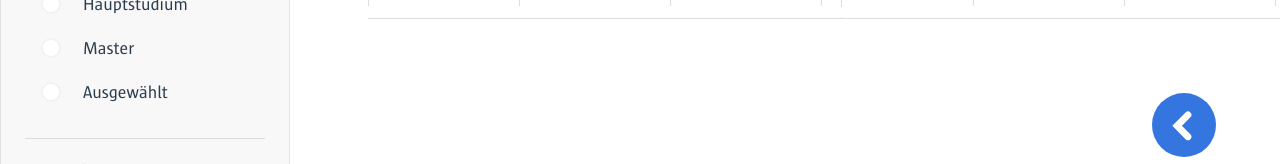
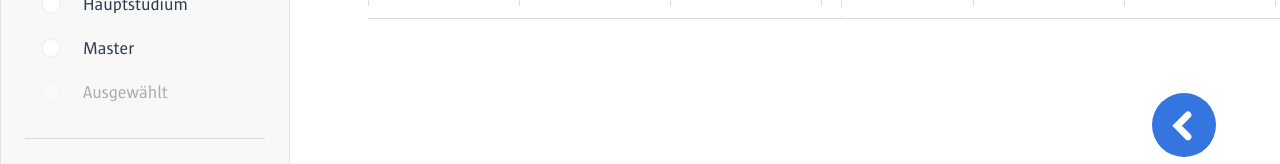
Before and after one commit to brechtknecht/FHP-Kursplaner, a Vue app: page /#/ in a window 1280 px wide. Shown: the part 267-431 px from the top of the page. Built offline with nearby package versions, Linux system fonts and the light colour scheme; no server answers.

Commit message:
disabled selected state everytime you are not logged in

```diff
--- a/src/components/authentication.vue
+++ b/src/components/authentication.vue
@@ -261,6 +261,7 @@ export default {
                         }
                         width: 95%;
                         cursor: pointer;
+                        text-align: left;
                         border-radius: 8px;
                         span {
                             font-size: 1.25rem;
--- a/src/components/sidebar.vue
+++ b/src/components/sidebar.vue
@@ -31,7 +31,7 @@
                         </div>
                     </div>
                 </label>
-                <label v-if="!moduleFilterActive" class="selectionWrapper">
+                <label v-if="!selectedCoursesDisabled" class="selectionWrapper">
                     <div class="container selectionElement">
                         <input type="radio"  name="studyType" value="selectedCourses" v-model="studyType">
                         <div class="checkmark">
@@ -97,11 +97,15 @@
             RadioButton
         },
         computed: {
-            isLoggedIn() {
-                return this.$store.state.user.token === "" ? false : true
-            },
-            moduleFilterActive() {
-                return this.$store.state.queries.modules.length != 0 ? true : false
+            selectedCoursesDisabled() {
+                let isLoggedIn = this.$store.state.user.token == "" ? true : false
+                let moduleFilterActive = this.$store.state.queries.modules.length != 0 ? true : false
+
+                if(isLoggedIn || moduleFilterActive) {
+                    return true
+                } else {
+                    return false
+                }
             },
             studyType: {
                 get() {
```
